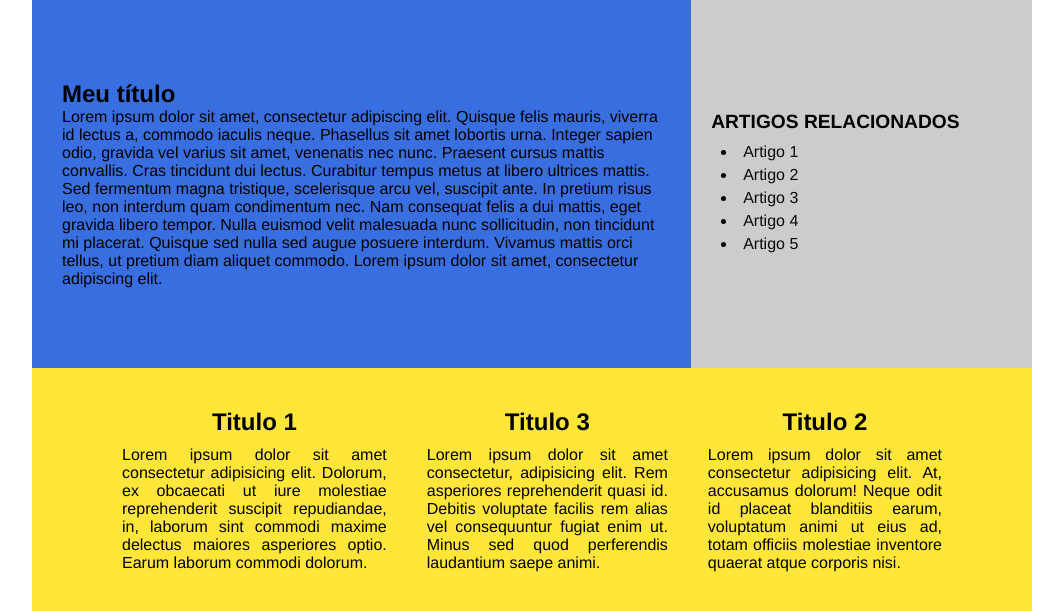
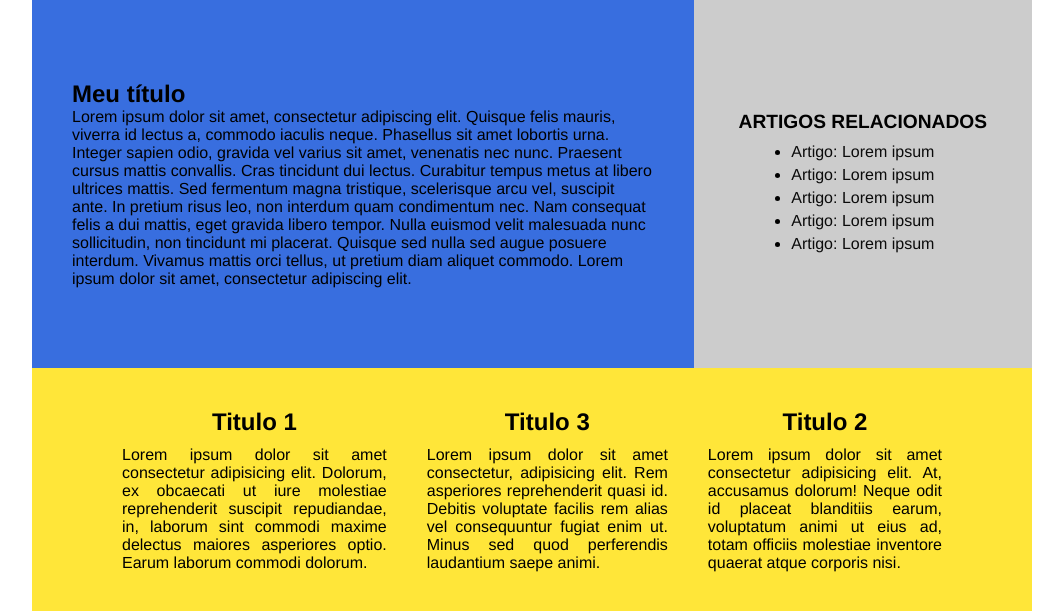
Before and after one commit to nicchonsanchez/front-end, a PHP site: page / in a window 1280 px wide. Shown: the part 78-689 px from the top of the page, without its empty margins (108-1171 px from the left). Run offline with PHP 8.4, Linux system fonts and the light colour scheme.

Commit message:
Atualização da aula de Flexbox

```diff
--- a/07 - Conhecendo na Prática o CSS3/Display Flex/css/style.css
+++ b/07 - Conhecendo na Prática o CSS3/Display Flex/css/style.css
@@ -55,8 +55,7 @@ aside{
 	height: 100%;
 	/*order: 2;*/
 	padding: 50px 20px;
-	display: flex;
-	flex-direction: column;
+	text-align: center;
 }
 aside h2{
 	margin-bottom: 10px;
@@ -64,8 +63,9 @@ aside h2{
 	text-transform: uppercase;
 }
 aside ul{
-	list-style-position: inside;
-	padding-left: 10px;
+	/* list-style-position: inside; */
+	text-align: left;
+	display: inline-block;
 }
 aside li{
 	margin-bottom: 5px;
@@ -81,9 +81,12 @@ aside li a:hover{
 article.texto{
 	width: 100%;
 	/*order: 1;*/
-	padding: 80px 30px;
+	padding: 80px 40px;
 	background: #386edf;
 	height: 100%;
+}
+.text h2{
+	margin-bottom: 10px;
 }
 
 section.cards-box{
--- a/07 - Conhecendo na Prática o CSS3/Display Flex/index.html
+++ b/07 - Conhecendo na Prática o CSS3/Display Flex/index.html
@@ -35,11 +35,11 @@
 			<aside>
 				<h2>Artigos Relacionados</h2>
 				<ul>
-					<li><a href="#">Artigo 1</a></li>
-					<li><a href="#">Artigo 2</a></li>
-					<li><a href="#">Artigo 3</a></li>
-					<li><a href="#">Artigo 4</a></li>
-					<li><a href="#">Artigo 5</a></li>
+					<li><a href="#">Artigo: Lorem ipsum</a></li>
+					<li><a href="#">Artigo: Lorem ipsum</a></li>
+					<li><a href="#">Artigo: Lorem ipsum</a></li>
+					<li><a href="#">Artigo: Lorem ipsum</a></li>
+					<li><a href="#">Artigo: Lorem ipsum</a></li>
 				</ul>
 			</aside>
 
```
